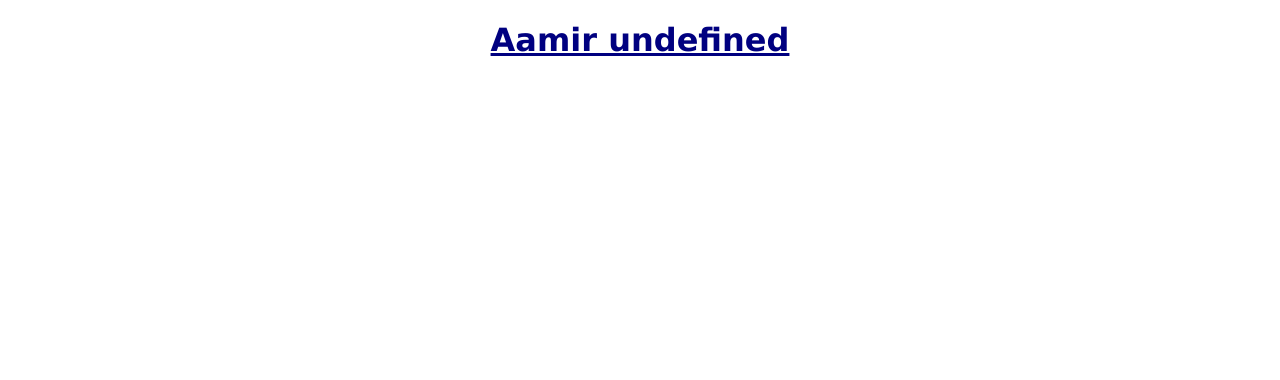
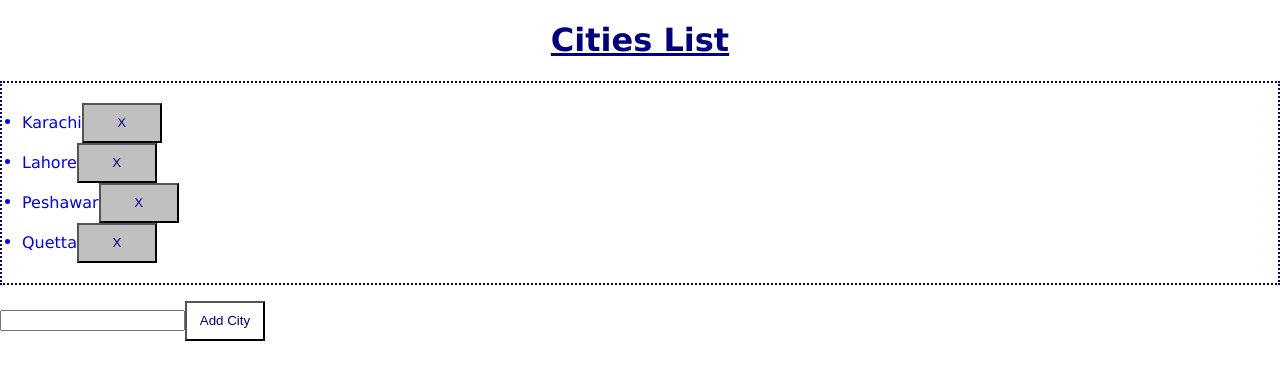
Before and after one commit to OmarMWarraich/React-4rm-scratch, a React (Create React App) app: page / in a window 1280 px wide. Shown: the top 380 px of the page. Built offline with nearby package versions, Linux system fonts and the light colour scheme.

Commit message:
componentDidMount

```diff
--- a/package.json
+++ b/package.json
@@ -11,6 +11,7 @@
     "react-dom": "^17.0.2",
     "react-scripts": "4.0.3",
     "styled": "^1.0.0",
+    "styled-components": "^5.2.3",
     "web-vitals": "^1.0.1"
   },
   "scripts": {
--- a/src/App.js
+++ b/src/App.js
@@ -1,24 +1,161 @@
 
 import React from 'react';
 import './App.css';
+import styled from 'styled-components';
 
-// Constructor
+// ComponentDidMount
 
-class App extends React.Component {
-  constructor (props) {
-    super(props)
-    this.state = {
-      firstName: 'Aamir'
-    }
-    this.printMessage = this.printMessage.bind(this)
+
+const Button = styled.button`
+  background-color: white;
+  color: navy;
+  width: 80px;
+  height: 40px;
+  `
+
+const H1 = styled.h1`
+  font-size = 36px;
+  color: Oilive;
+  `
+
+const Button2 =styled(Button)`
+  background-color: silver;
+  `
+function ControlledInputBox (props) {
+  const { handleInputChange, textBoxValue, errorShowFlag } = props
+
+  return (
+    <>
+      <input type="text" value={textBoxValue} onChange={handleInputChange} />
+      {errorShowFlag && <ErrorMessage errorMsg='Please enter city name' />}
+      </>
+   )
+}
+
+function ButtonComponent () {
+  return (
+    <>
+      <Button>Add City</Button>
+      </>
+  )
+}
+
+function ErrorMessage (props) {
+  const { errorMsg } = props
+
+  return <span style={{ color: 'red' }}>{errorMsg}</span>
+}
+
+class MyComponent extends React.Component {
+  state = {
+    cityArray: [],
+    textBoxValue: '',
+    errorShowFlag: false
   }
 
-  printMessage () {
-    return <h1> {`${this.state.firstName} ${this.props.message}`} </h1>
+  componentDidMount () {
+    /** External API call can be done here and update the state when data recieved */
+    const dataRecievedFromAPICall = ['Karachi', 'Lahore', 'Peshawar', 'Quetta']
+
+    setTimeout(() => {
+      this.setState({
+        cityArray: dataRecievedFromAPICall
+      })
+    }, 1000)
   }
 
-  render () {
-    return this.printMessage()
+  handleInputChange = e => {
+    const { value } = e.target
+    this.setstate({
+      textBoxValue: value,
+      errorShowFlag: false
+    })
+  }
+
+  addCity = () => {
+    const { textBoxValue } = this.state
+
+    this.setState(prevState => ({
+      cityArray: [...prevState.cityArray, textBoxValue],
+      textBoxValue: ''
+    }))
+  }
+
+  removeCity = e => {
+    const { cityArray } = this.state
+    const { value } = e.target
+    const newCityArray = cityArray.filter(city => city !== value)
+
+    this.setState({
+      cityArray: newCityArray
+    })
+  }
+
+  handleSubmit = e => {
+    e.preventDefault()
+    const { textBoxValue } = this.state
+
+    if (textBoxValue === '') {
+      this.setState({
+        errorShowFlag: true
+      })
+    } else {
+      this.addCity()
+    }
+  }
+
+  render() {
+    const {cityArray,textBoxValue, errorShowFlag} = this.state
+    const showSite = cityArray.length !== 0
+
+    return !showSite ? (
+      <ErrorMessage errorMsg='Loading Data...' />
+    ) : (
+      <>
+        <ul style={{ border: '2px dotted navy', padding: '20px'}}>
+          {cityArray.map(city => (
+            <li
+              key={city}
+              className='listItem'
+              style={{ color: cityArray.length < 6 ? 'blue' : 'red' }}
+              >
+                {city}
+                <Button2 value={city} onClick={this.removeCity}>X</Button2>
+              </li>
+          ))}
+        </ul>
+        <form onSubmit={this.handleSubmit}>
+        <ControlledInputBox
+            errorShowFlag={errorShowFlag}
+            textBoxValue={textBoxValue}
+            handleInputChange={this.handleInputChange}
+            />
+            <ButtonComponent />
+            </form>
+            </>
+    )
+  }
+
+
+}
+
+function MyFunctionalComponent (props) {
+  const { heading } = props
+  return <H1 style={{ textDecoration: 'underline' }}>{heading}</H1>
+}
+
+function App () {
+  const showSite = true
+
+  if (showSite) {
+    return (
+      <div>
+        <MyFunctionalComponent heading='Cities List' />
+        <MyComponent />
+      </div>
+    )
+  } else {
+    return <ErrorMessage errorMsg='Site under Maintenance' />
   }
 }
 
```
Also changed, not shown: 1 other file (tests, documents, lock files or other folders).
